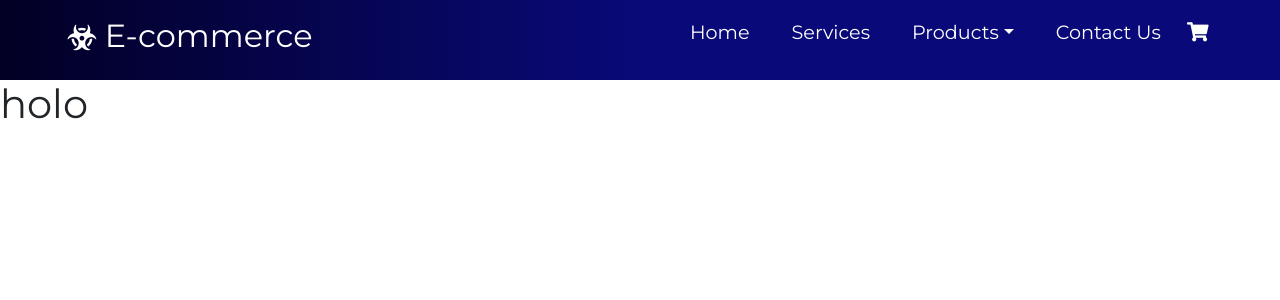
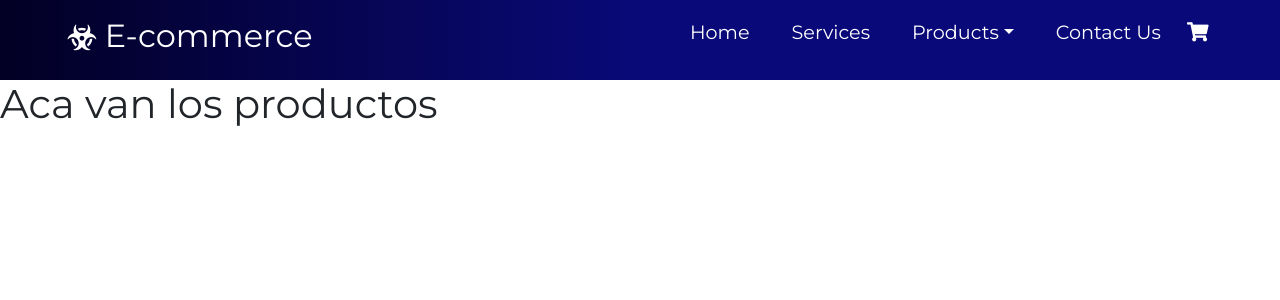
Before and after one commit to jpalomino92/genericEcommerce, a React (Create React App) app in the folder app/: page / in a window 1280 px wide. Shown: the top 300 px of the page. Built offline with nearby package versions, Linux system fonts and the light colour scheme.

Commit message:
create ItemListContainer

```diff
--- a/app/src/App.js
+++ b/app/src/App.js
@@ -1,12 +1,13 @@
 import React from 'react';
 import './App.css';
+import ItemListContainer from './components/ItemListContainer/ItemListContainer';
 import Navbar from './components/Navbar/Navbar';
 
 function App() {
   return (
     <>
       <Navbar/>
-      <h1>holo</h1>
+      <ItemListContainer saludar="Aca van los productos" />
     </>
   );
 }
--- /dev/null
+++ b/app/src/components/ItemListContainer/ItemListContainer.jsx
@@ -0,0 +1,14 @@
+import React from 'react'
+
+function ItemListContainer({saludar}) {
+    return (
+        <div>
+
+            <h1>  {saludar}  </h1>
+
+
+        </div>
+    )
+}
+
+export default ItemListContainer
```
Also changed, not shown: app/src/components/ItemListContainer/ItemListContainer.css (added), 1 other file (tests, documents, lock files or other folders).
